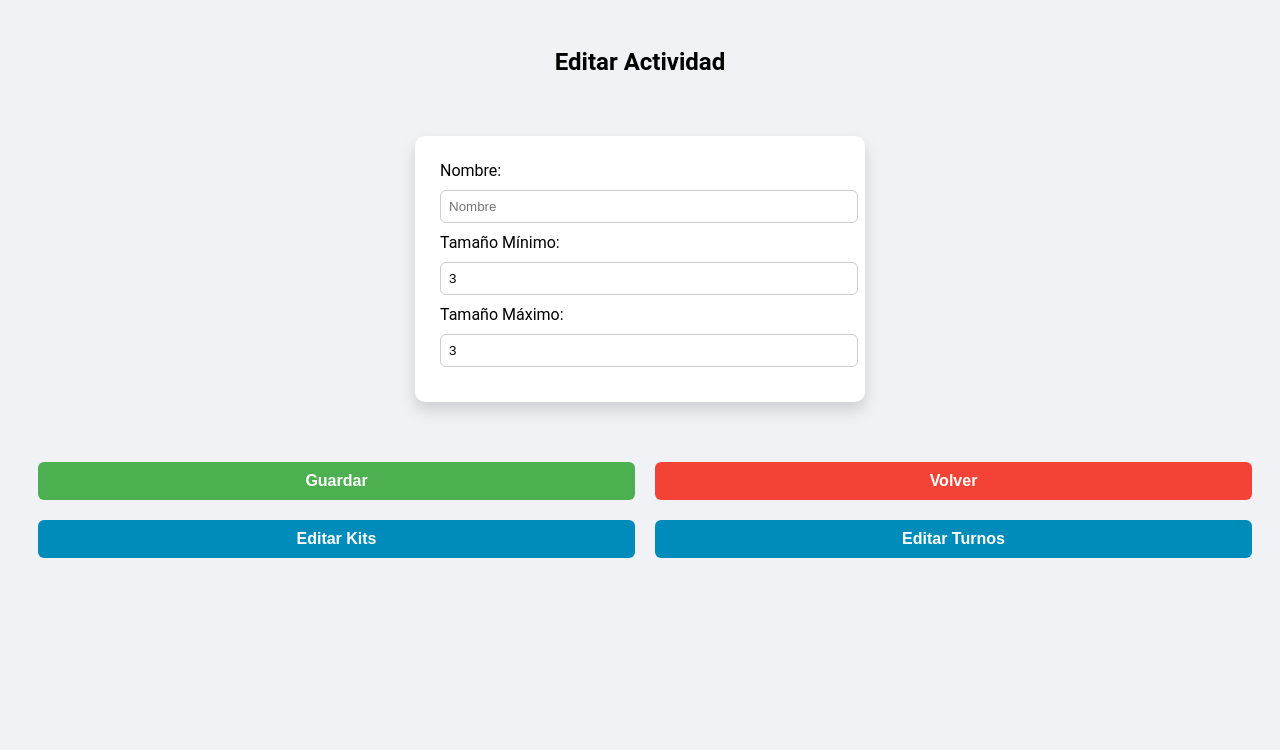
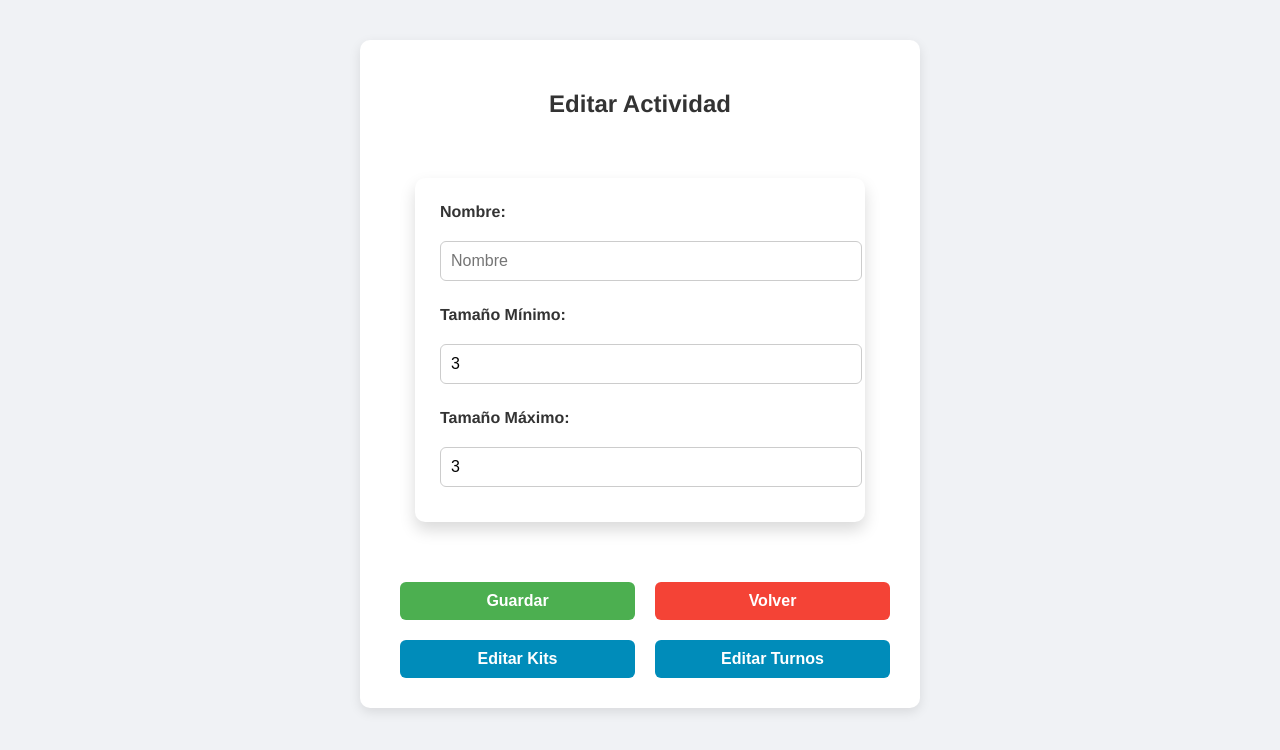
Before and after one commit to DavidCaLez/VillaLego, a plain HTML site: page Front/html/editarActividad.html in a window 1280 px wide. Drawn offline with Linux system fonts and the light colour scheme; files whose address does not match are found by name.

Commit message:
solucionado error guardar y cambiado el estilo de la edicion

```diff
--- a/Front/css/styleEditarActividad.css
+++ b/Front/css/styleEditarActividad.css
@@ -1,18 +1,78 @@
-/* Contenedor de botones para alinearlos horizontalmente */
+/* Fondo y tipografía global */
+body {
+    background-color: #f0f2f5;
+    font-family: 'Helvetica Neue', Helvetica, Arial, sans-serif;
+    color: #333;
+    margin: 0;
+    padding: 0;
+}
+
+/* Contenedor principal del formulario */
+.container-form {
+    background-color: #fff;
+    max-width: 500px;
+    margin: 40px auto;
+    padding: 30px;
+    border-radius: 10px;
+    box-shadow: 0 4px 12px rgba(0, 0, 0, 0.1);
+}
+
+/* Título del formulario */
+.container-form h2 {
+    text-align: center;
+    margin-bottom: 20px;
+    font-size: 24px;
+}
+
+/* Estilos del formulario */
+.crear-form {
+    display: flex;
+    flex-direction: column;
+    gap: 15px;
+}
+
+.crear-form label {
+    font-weight: bold;
+    margin-bottom: 5px;
+}
+
+.crear-form input[type="text"],
+.crear-form input[type="number"],
+.crear-form input[type="date"] {
+    width: 100%;
+    padding: 10px;
+    border: 1px solid #ccc;
+    border-radius: 6px;
+    font-size: 16px;
+    transition: border-color 0.3s ease;
+}
+
+.crear-form input:focus {
+    border-color: #008CBA;
+    outline: none;
+}
+
+/* Contenedor de botones */
 .button-group {
     display: flex;
     gap: 10px;
+    justify-content: center;
     margin-top: 20px;
 }
 
-/* Estilos generales para los botones */
+/* Botones base */
 button {
     font-size: 16px;
     padding: 10px 20px;
     border-radius: 6px;
     cursor: pointer;
     border: none;
-    transition: background-color 0.3s ease;
+    transition: background-color 0.3s ease, transform 0.2s ease;
+}
+
+/* Efecto hover para dar sensación de interactividad */
+button:hover {
+    transform: scale(1.05);
 }
 
 /* Botón Guardar: verde */
@@ -45,7 +105,7 @@ button {
     background-color: #007B9E;
 }
 
-/* Popup y overlay (ya los tienes, pero por si no estaban) */
+/* Popup y overlay */
 .overlay {
     display: none;
     position: fixed;
--- a/Front/javascript/scriptEditarActividad.js
+++ b/Front/javascript/scriptEditarActividad.js
@@ -34,7 +34,7 @@ window.addEventListener('load', function () {
             fetch('/actividad/editar/' + actividadId, {
                 method: 'POST',
                 headers: { 'Content-Type': 'application/json' },
-                body: JSON.stringify({ nombre, fecha, tamaño_min, tamaño_max })
+                body: JSON.stringify({ nombre, tamaño_min, tamaño_max })
             })
                 .then(response => {
                     // Si la respuesta no está en el rango 2xx, se lanza error
```
